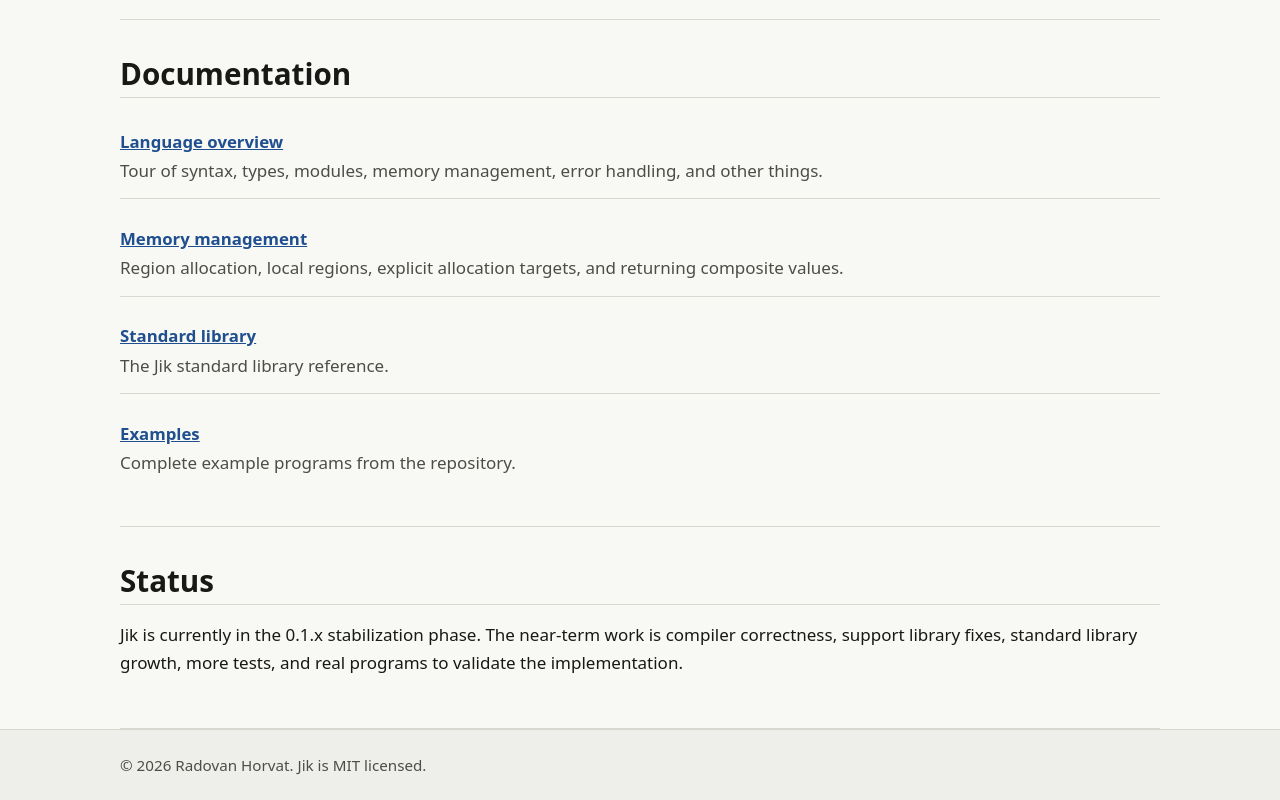
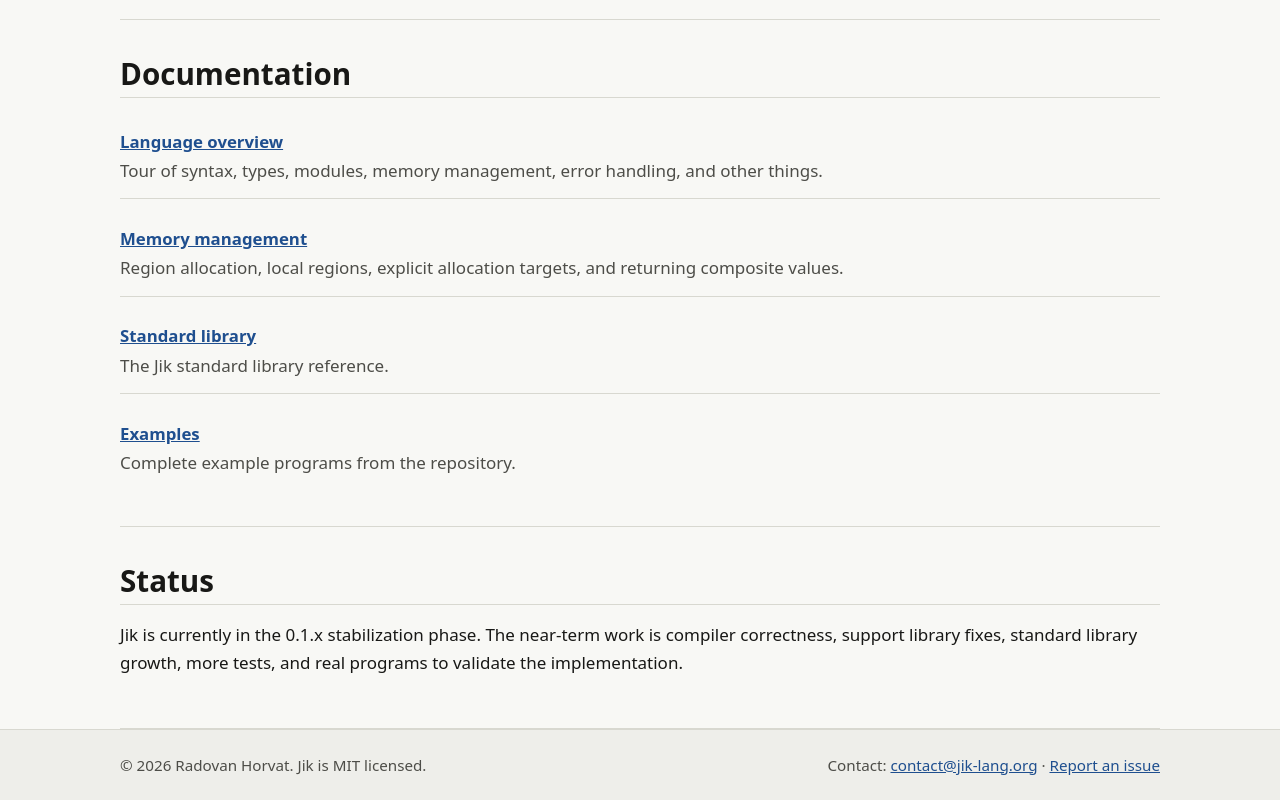
Before and after one commit to jik-lang/website, a website: page index.html in a window 1280 px wide. Shown: the part 1408-2208 px from the top of the page. Drawn offline with Linux system fonts and the light colour scheme.

Commit message:
add contact and issue link

```diff
--- a/index.html
+++ b/index.html
@@ -133,6 +133,11 @@
     <footer class="site-footer">
       <div class="container footer-inner">
         <span>&copy; 2026 Radovan Horvat. Jik is MIT licensed.</span>
+        <span>
+          Contact: <a href="mailto:contact@jik-lang.org">contact@jik-lang.org</a>
+          &middot;
+          <a href="https://github.com/jik-lang/jik/issues">Report an issue</a>
+        </span>
       </div>
     </footer>
     <script src="script.js"></script>
```
Also changed, not shown: install.html (+5 -0 lines), src/partials/footer.html (+5 -0 lines).
